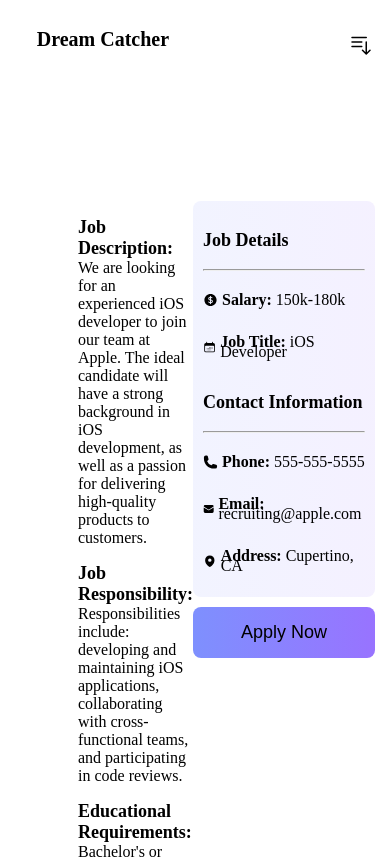
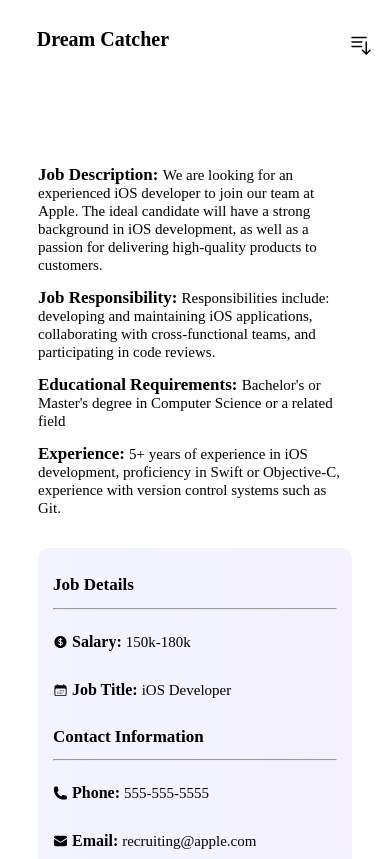
Before and after one commit to Abdullah-5603/Dream-Catcher-React, a React (Vite) app: page /jobDetails/APPLE456 in a window 390 px wide. Shown: the top 859 px of the page. Built offline with nearby package versions, Linux system fonts and the light colour scheme.

Commit message:
fully responsive for mobile device

```diff
--- a/src/Components/AppliedJobs/AppliedJobs.css
+++ b/src/Components/AppliedJobs/AppliedJobs.css
@@ -16,4 +16,16 @@
     font-size: 16px;
     padding: 10px 20px;
     background-color: #7E90FE;
+    color: white;
 }
+@media (max-width: 576px) {
+    .applied-jobs{
+        margin: 20px 10px;
+    }
+    .sort-btn{
+        width: 100%;
+    }
+    .sort-btn button{
+        font-size: 14px;
+    }
+}
--- a/src/Components/AppliedJobsCard/AppliedJobsCard.css
+++ b/src/Components/AppliedJobsCard/AppliedJobsCard.css
@@ -25,3 +25,22 @@
     display: flex;
     align-content: center;
 }
+@media (max-width: 576px) {
+    .applied-jobs-card{
+        width: 90%;
+        margin-top: 20px;
+    }
+    .applied-jobs-card img{
+        width: 70px;
+        height: 70px;
+        padding: 7px;
+        margin: 7px;
+    }
+    .applied-jobs-card-info{
+        margin-left: 10px;
+        line-height: 0;
+    }
+    .text-icon{
+        margin-right: 15px;
+    }
+}
--- a/src/Components/JobDetails/JobDetails.css
+++ b/src/Components/JobDetails/JobDetails.css
@@ -40,5 +40,38 @@ h4 {
     margin-top: 10px;
     font-size: 18px;
     background: linear-gradient(90deg, #7E90FE 0%, #9873FF 100%);
+    color: white;
     border-radius: 8px;
 }
+@media (max-width: 576px) {
+    .jobDetails {
+        flex-direction: column;
+        margin: 20px 30px;
+    }
+    .jobInfo {
+        width: 100%;
+        margin-bottom: 5%;
+    }
+    p{
+        font-size: 15px;
+        line-height: 18px;
+    }
+    h4 {
+        font-size: 17px;
+    }
+
+    .jobInfo span {
+        font-size: 17px;
+    }
+
+    .card-text {
+        line-height: 0;
+        padding: 15px;
+        background: linear-gradient(90deg, rgba(126, 144, 254, 0.1) 0%, rgba(152, 115, 255, 0.1) 100%);
+        border-radius: 10px;
+    }
+    .icon-text {
+        display: flex;
+    }
+
+}
--- a/src/Components/JobDetails/JobDetails.jsx
+++ b/src/Components/JobDetails/JobDetails.jsx
@@ -2,23 +2,23 @@ import React, { useState } from 'react';
 import { Link, useLoaderData } from 'react-router-dom';
 import './JobDetails.css';
 import { MapPinIcon, CurrencyDollarIcon, CalendarDaysIcon, PhoneIcon, EnvelopeIcon } from '@heroicons/react/24/solid'
-import { addJobsToDb} from '../../utilities/fakedb';
+import { addJobsToDb } from '../../utilities/fakedb';
 import { toast } from 'react-toastify';
 
 const JobDetails = () => {
     const data = useLoaderData();
 
-    const {jobDescription, jobResponsibility, educationalRequirements, experiences, salary, jobTitle, location} = data;
+    const { jobDescription, jobResponsibility, educationalRequirements, experiences, salary, jobTitle, location } = data;
 
     const handleAddToStorage = job => {
         const storedJobs = JSON.parse(localStorage.getItem('job-cart'));
         if (typeof storedJobs === 'object' && storedJobs.hasOwnProperty(job.id)) {
-          toast('Job already in local storage');
+            toast('You have already applied this job');
         } else {
             toast('Thanks for applying')
-          addJobsToDb(job.id);
+            addJobsToDb(job.id);
         }
-      }
+    }
 
     return (
         <div className='jobDetails'>
```
